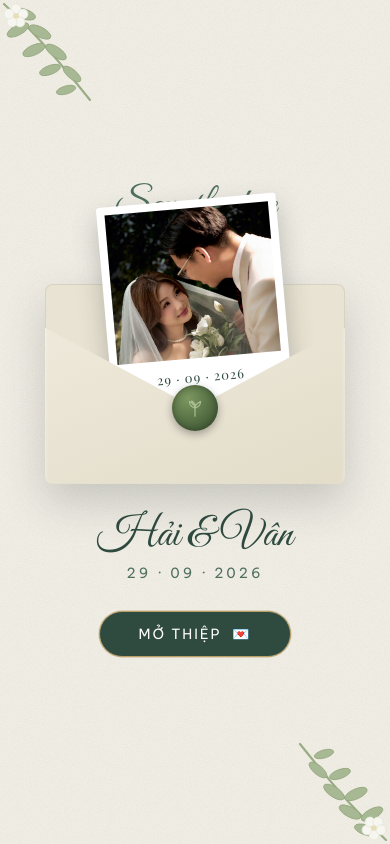
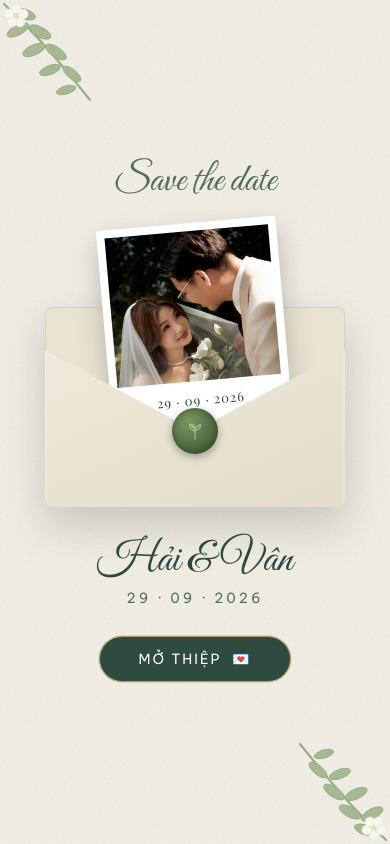
Before and after one commit to Nguyenthivan-prog/thiepcuoi-hai-van, a plain HTML site: page index.html in a window 390 px wide. Shown: the top 844 px of the page. Drawn offline with nearby package versions, Linux system fonts and the light colour scheme; a web font is replaced by a local one.

Commit message:
Đẩy phong bì xuống để không che chữ Save the date trên mobile
Co-Authored-By: Claude Opus 4.8 (1M context) <noreply@anthropic.com>

```diff
--- a/index.html
+++ b/index.html
@@ -76,7 +76,7 @@ section{padding:70px 22px}
   font-size:clamp(38px,10vw,62px);line-height:1;margin-bottom:14px}
 
 /* Phong bì */
-.envelope{position:relative;width:min(80vw,300px);height:min(54vw,200px);margin:44px 0 20px}
+.envelope{position:relative;width:min(80vw,300px);height:min(54vw,200px);margin:92px 0 22px}
 .env-back{position:absolute;inset:0;background:#e9e3d3;border-radius:8px;
   box-shadow:0 18px 42px rgba(60,66,60,.22),inset 0 0 0 1px rgba(120,120,90,.15)}
 .polaroid{position:absolute;left:50%;top:-42%;transform:translateX(-50%) rotate(-5deg);
```
